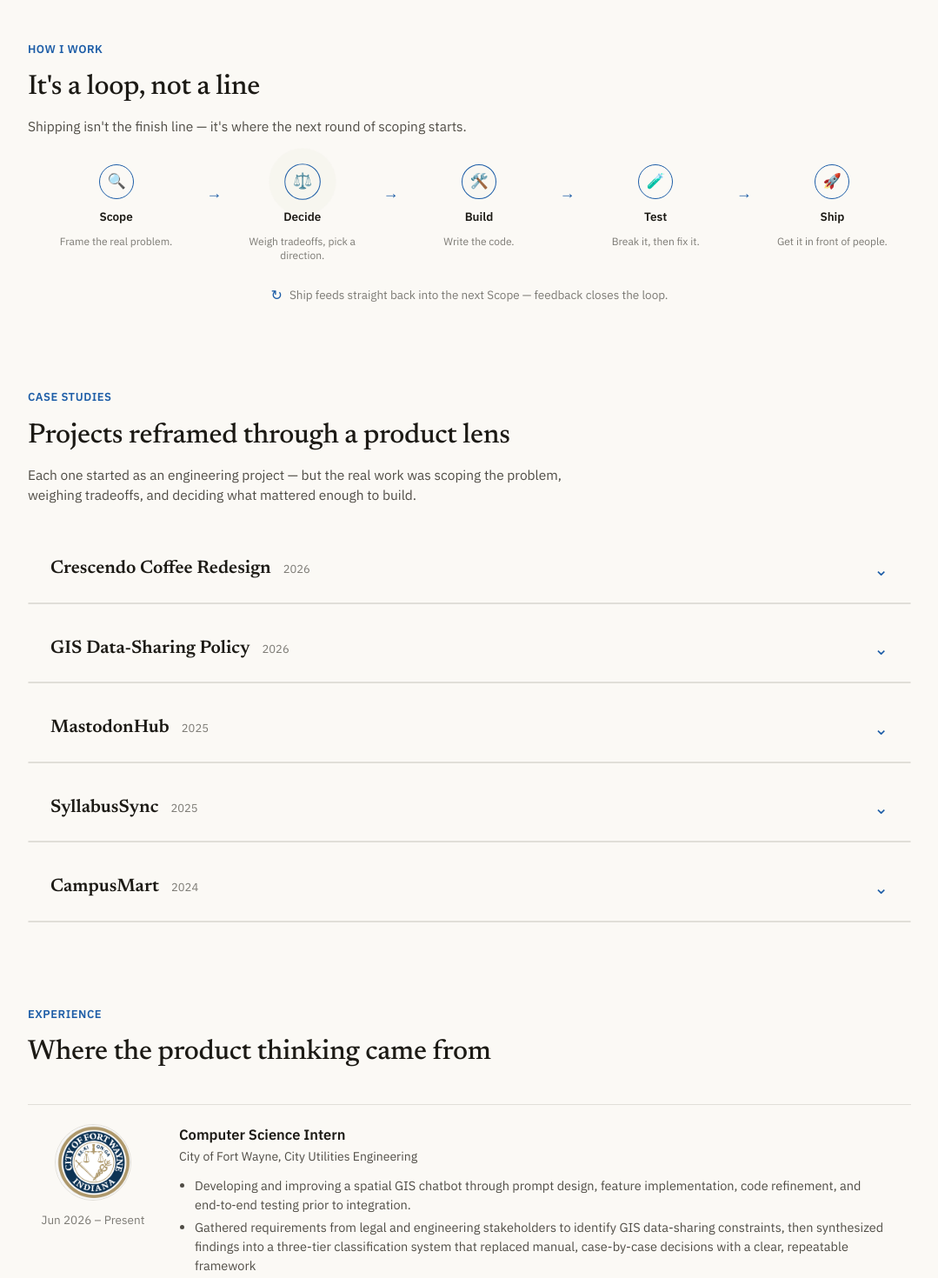
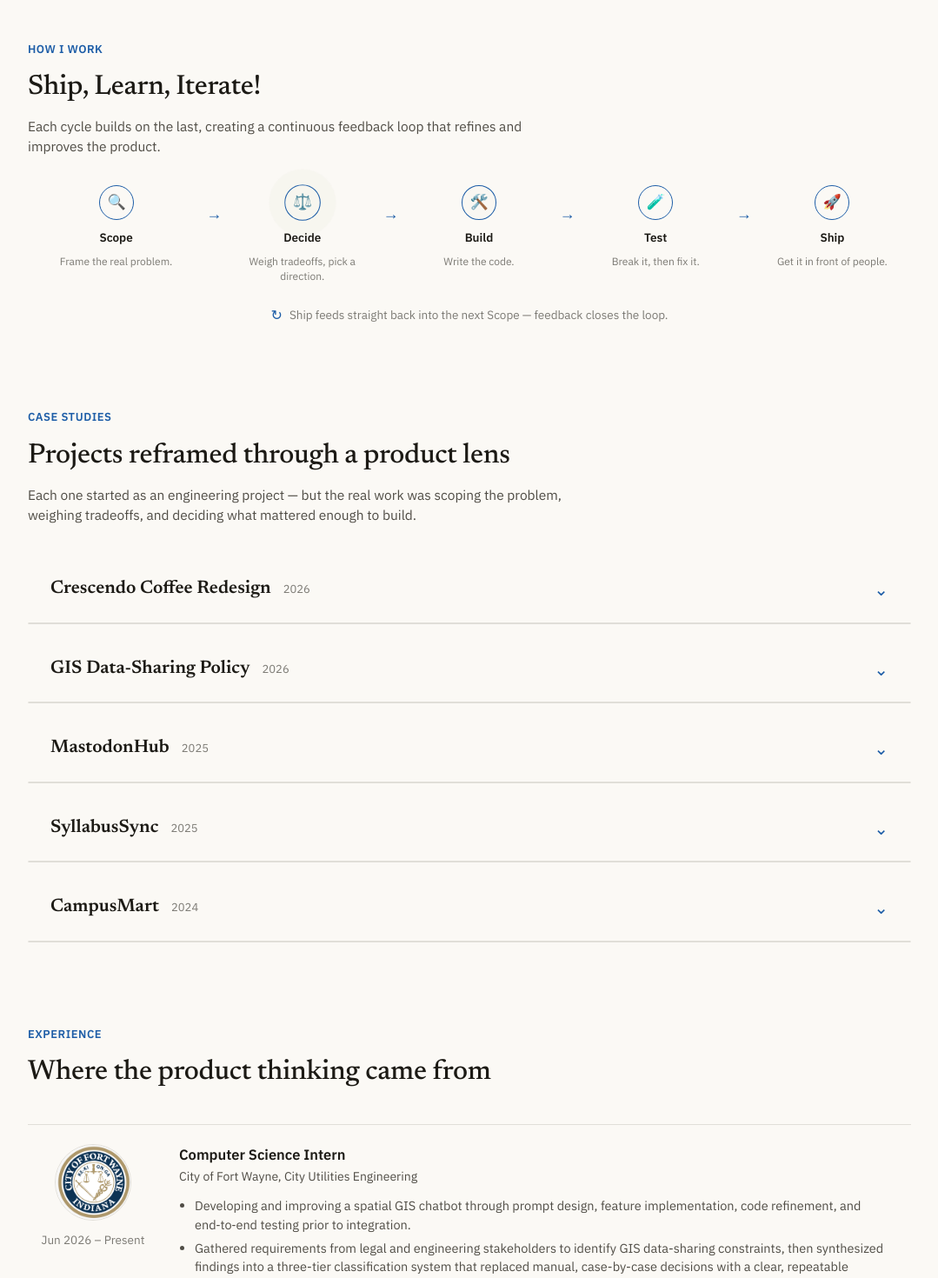
Before and after one commit to MahalakshmiPFW/Portfolio, a React (Vite) app: page / in a window 1280 px wide. Shown: the part 1100-2570 px from the top of the page at 87% size, without its empty margins (100-1179 px from the left). Built offline with nearby package versions, Linux system fonts and the light colour scheme.

Commit message:
updated process section

```diff
--- a/src/components/Process.tsx
+++ b/src/components/Process.tsx
@@ -12,10 +12,10 @@ const Process: React.FC = () => {
           How I work
         </div>
         <h2 style={{ fontFamily: "'Newsreader',serif", fontWeight: 500, fontSize: 32, margin: '0 0 10px', letterSpacing: '-0.01em' }}>
-          It's a loop, not a line
+          Ship, Learn, Iterate!
         </h2>
         <p style={{ fontSize: 15.5, color: 'var(--pm-ink-soft)', maxWidth: 620, margin: 0 }}>
-          Shipping isn't the finish line — it's where the next round of scoping starts.
+          Each cycle builds on the last, creating a continuous feedback loop that refines and improves the product.
         </p>
       </div>
 
--- a/src/pmData.ts
+++ b/src/pmData.ts
@@ -132,7 +132,7 @@ export const EXPERIENCE: ExperienceItem[] = [
     org: 'City of Fort Wayne, City Utilities Engineering',
     bullets: [
       'Developing and improving a spatial GIS chatbot through prompt design, feature implementation, code refinement, and end‑to‑end testing prior to integration.',
-      'Gathered requirements from legal and engineering stakeholders to identify GIS data-sharing constraints, then synthesized findings into a three-tier classification system that replaced manual, case-by-case decisions with a clear, repeatable framework',
+      'Gathered requirements from legal and engineering stakeholders to identify GIS data-sharing constraints, then synthesized findings into a three-tier classification system that replaced manual, case-by-case decisions with a clear, repeatable framework.',
       'Improved a Python/Tkinter data-entry tool by redesigning workflows based on direct feedback from field engineering staff.',
       'Tracked deliverables and cross-team progress via a SharePoint tracker across a 19-member group.',
     ],
```
